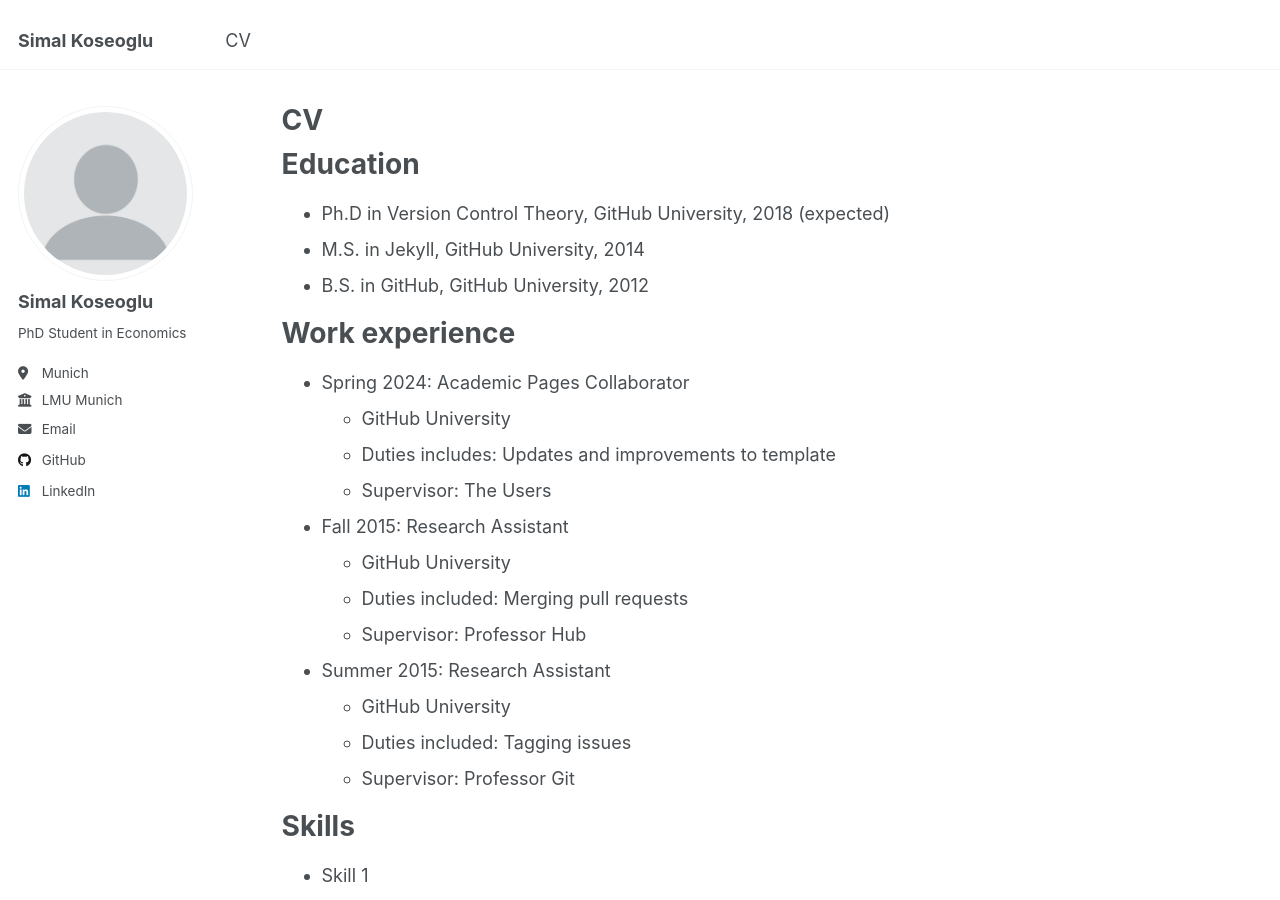
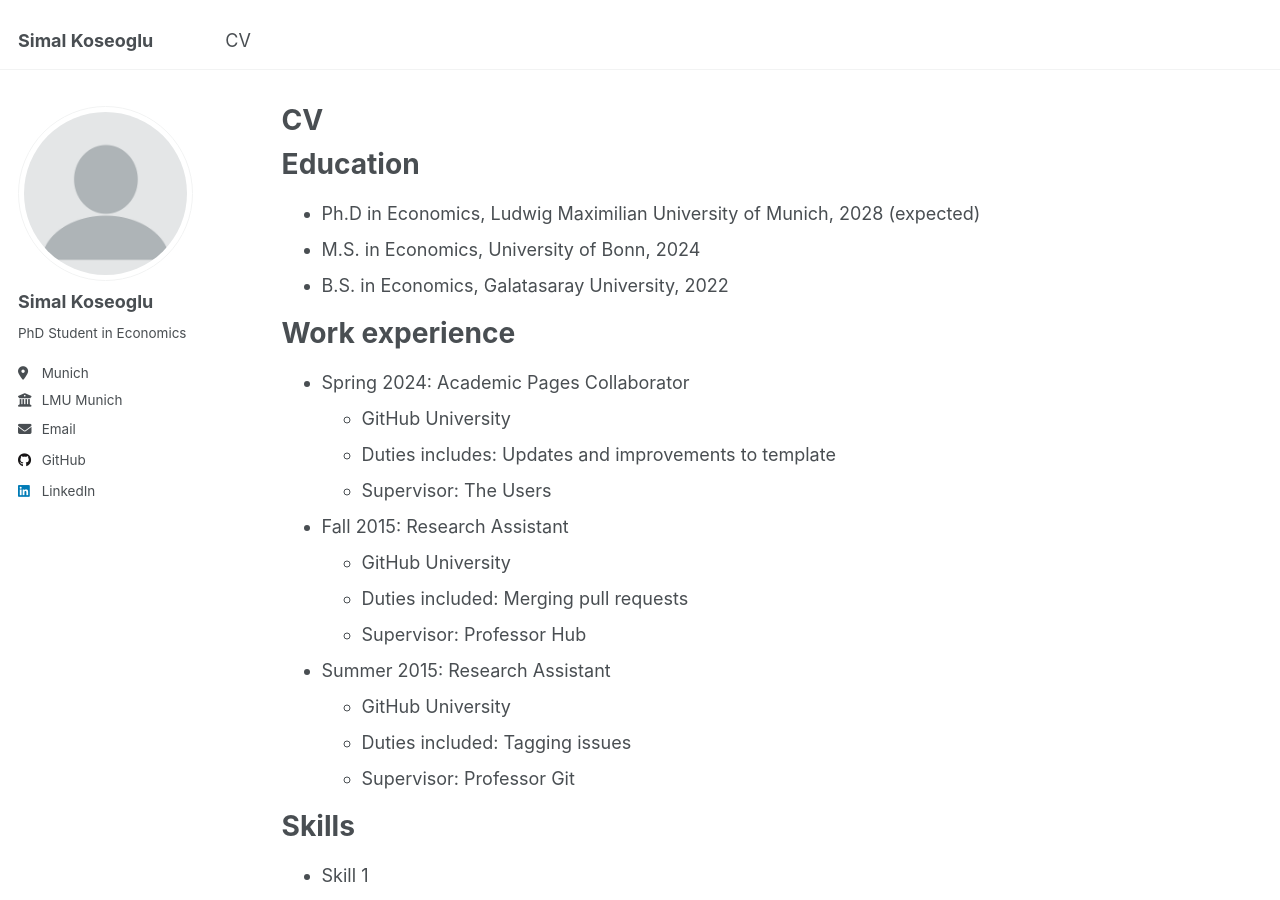
Before and after one commit to simalkoseoglu/simalkoseoglu.com, a Jekyll site: the page built from _pages/cv.md, in a window 1280 px wide and 900 px high. Built offline with Jekyll 4.4.1, drawn with Linux system fonts in a browser that asks for light colours.

Commit message:
Update cv.md
1

```diff
--- a/_pages/cv.md
+++ b/_pages/cv.md
@@ -11,9 +11,9 @@ redirect_from:
 
 Education
 ======
-* Ph.D in Version Control Theory, GitHub University, 2018 (expected)
-* M.S. in Jekyll, GitHub University, 2014
-* B.S. in GitHub, GitHub University, 2012
+* Ph.D in Economics, Ludwig Maximilian University of Munich, 2028 (expected)
+* M.S. in Economics, University of Bonn, 2024
+* B.S. in Economics, Galatasaray University, 2022
 
 Work experience
 ======
```
